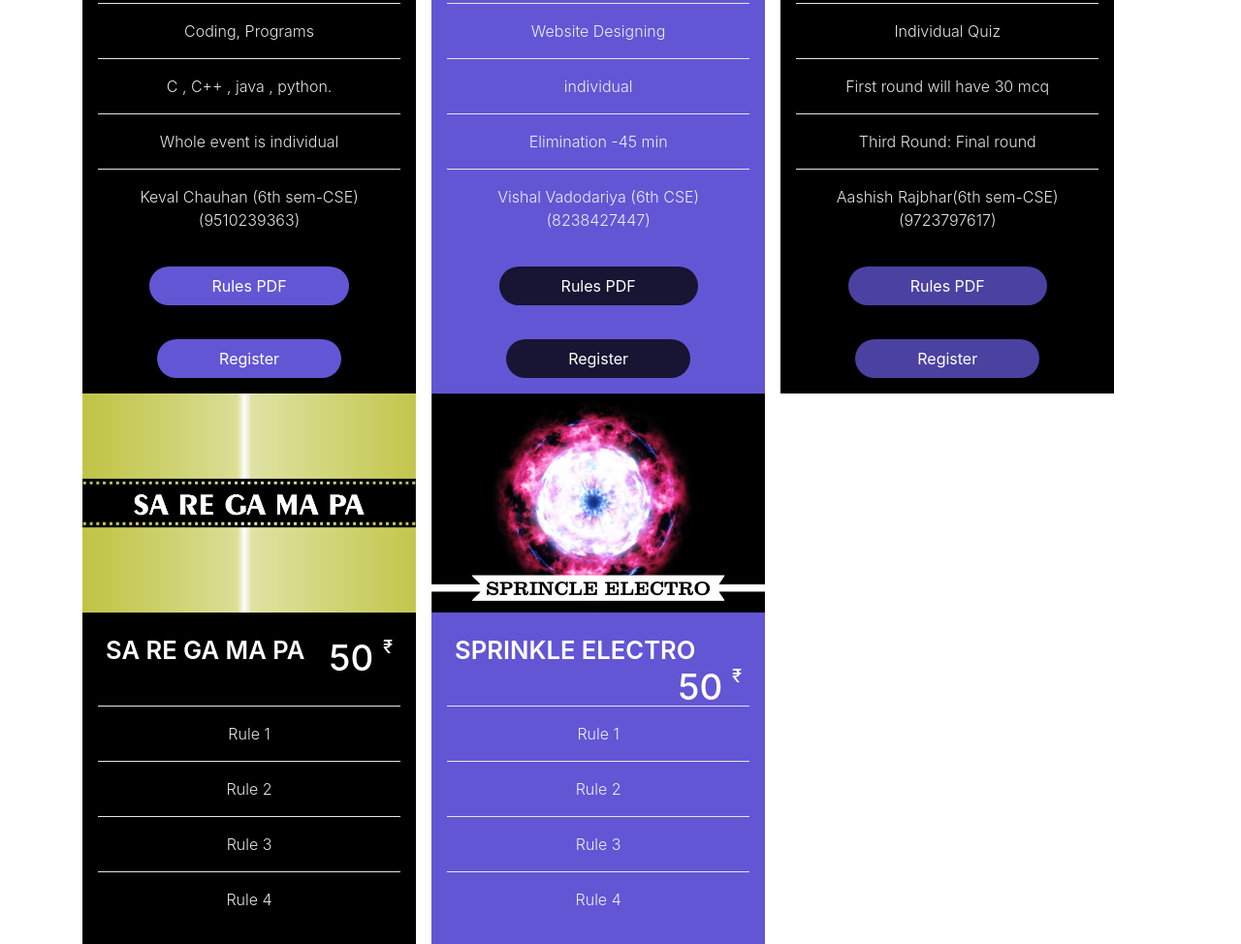
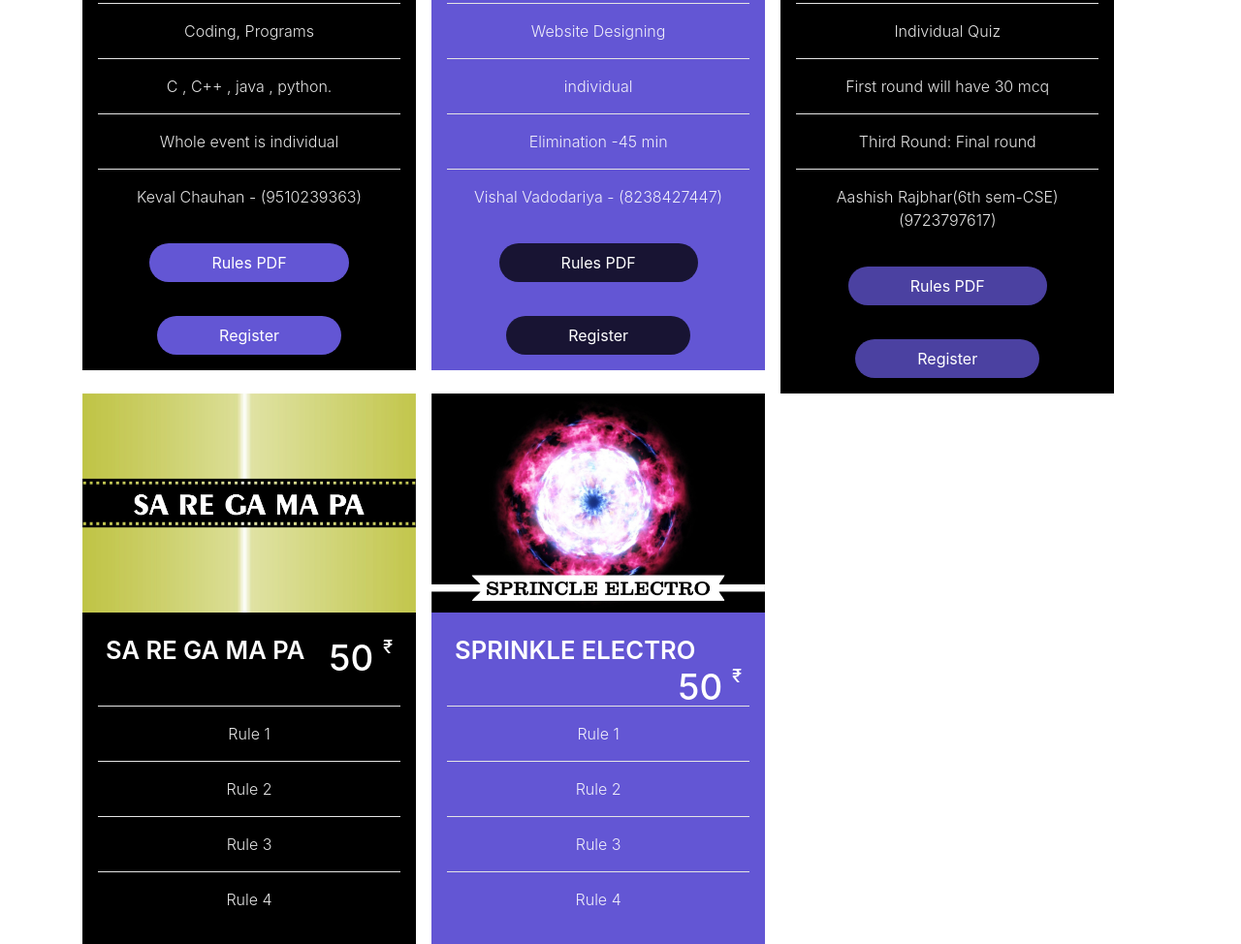
Before and after one commit to tilaktank/GTK22, a plain HTML site: page index.html in a window 1280 px wide. Shown: the part 1232-2206 px from the top of the page at 97% size. Drawn offline with Linux system fonts and the light colour scheme; a web font is replaced by a local one.

```diff
--- a/index.html
+++ b/index.html
@@ -119,7 +119,7 @@
                                         <li>Coding, Programs</li>
                                         <li>C , C++ , java , python.</li>
                                         <li>Whole event is individual</li>
-                                        <li>Keval Chauhan (6th sem-CSE) (9510239363)</li>
+                                        <li>Keval Chauhan - (9510239363)</li>
                                     </ul>
                                     <div class="more">
                                         <a class="book" href="Documents/Code Pirates.pdf">Rules PDF</a>
@@ -141,7 +141,7 @@
                                         <li>Website Designing</li>
                                         <li>individual</li>
                                         <li>Elimination -45 min</li>
-                                        <li>Vishal Vadodariya (6th CSE)<br> (8238427447)</li>
+                                        <li>Vishal Vadodariya - (8238427447)</li>
                                     </ul>
                                     <div class="more">
                                         <a class="book" href="Documents/Web Wonders.pdf">Rules PDF</a>
```
